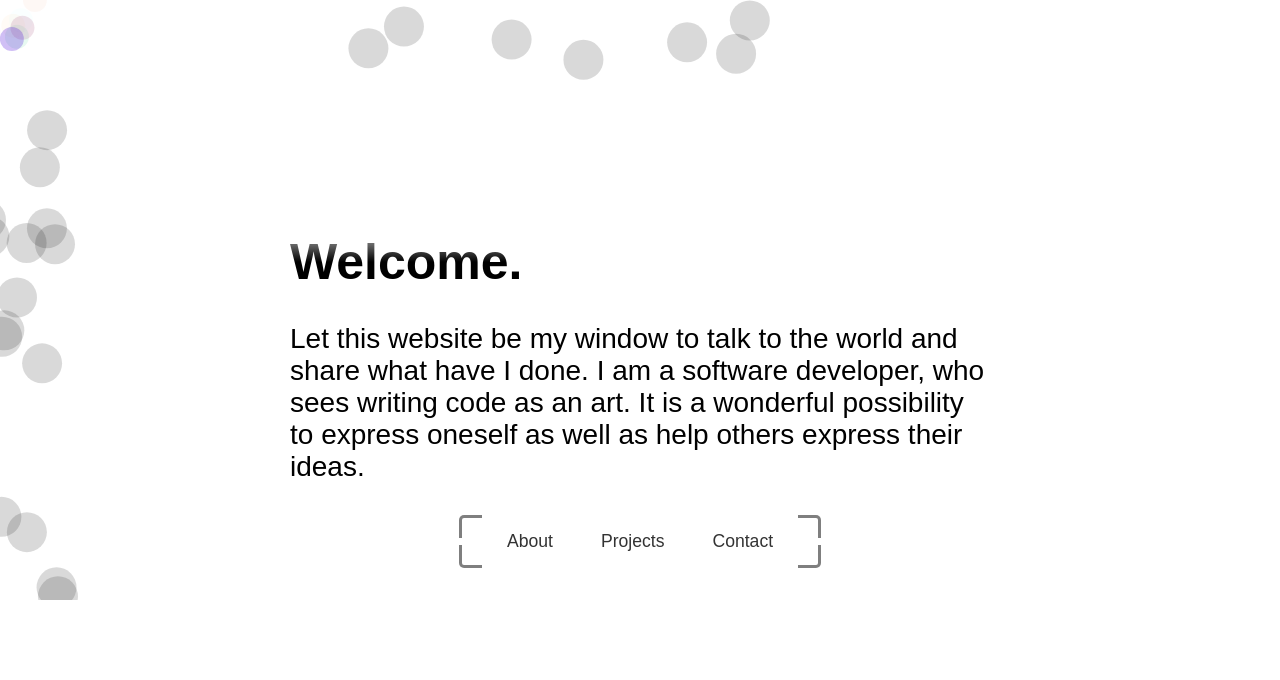
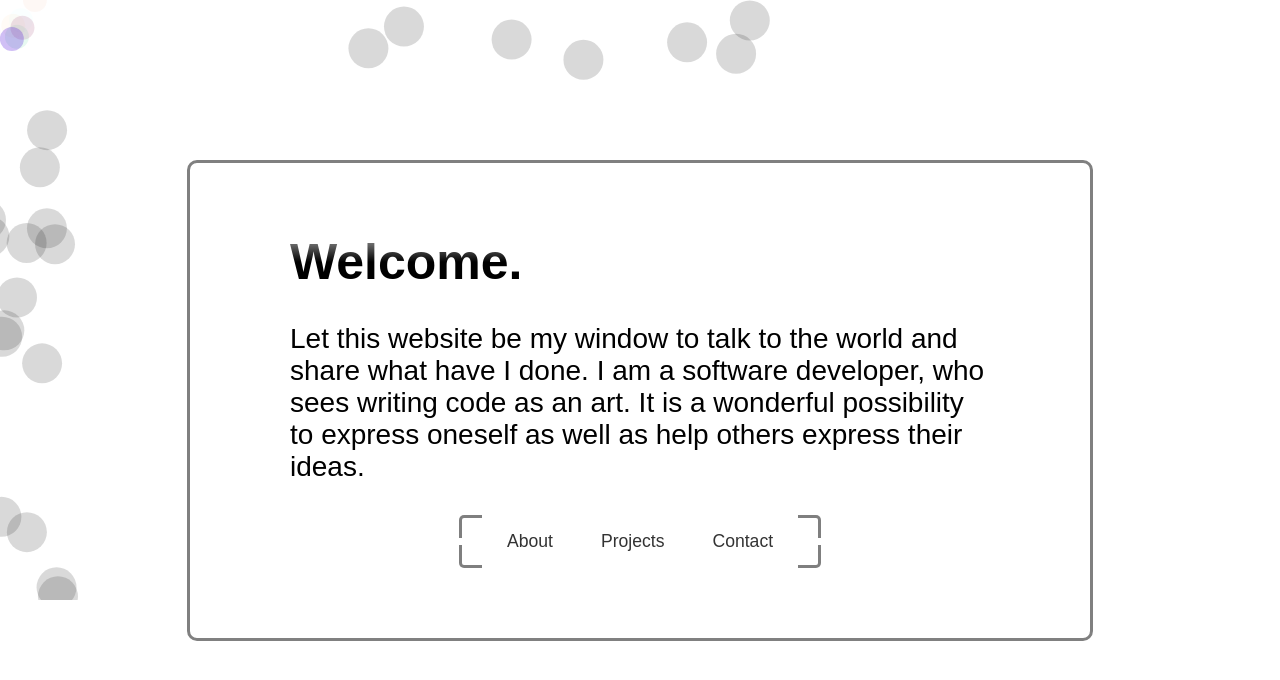
Before and after one commit to MyHKo/website-portfolio, a React (Vite) app: page / in a window 1280 px wide. Shown: the top 680 px of the page. Built offline with nearby package versions, Linux system fonts and the light colour scheme.

Commit message:
Add borders and blur to section

```diff
--- a/src/Sections/Hero/hero.module.less
+++ b/src/Sections/Hero/hero.module.less
@@ -1,7 +1,8 @@
 .section {
+  backdrop-filter: blur(3px);
   font-family: Arial, sans-serif;
   margin: 0;
-  height: 100%;
+  padding: 70px 100px 70px 100px;
   overflow: hidden;
   display: flex;
   justify-content: center;
@@ -9,6 +10,8 @@
   position: relative;
   flex-direction: column;
   gap: 2rem;
+  border-radius: 10px;
+  border: 3px solid grey;
 }
 
 .header_container {
```
